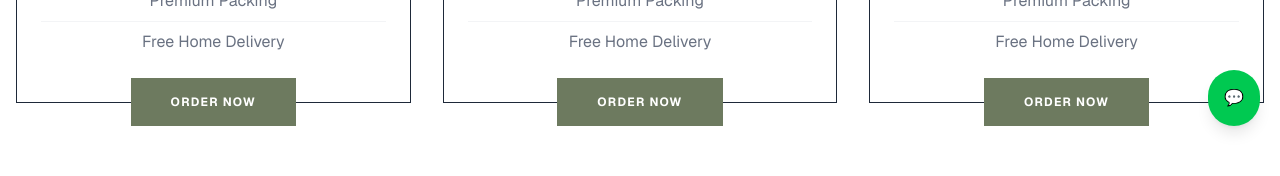
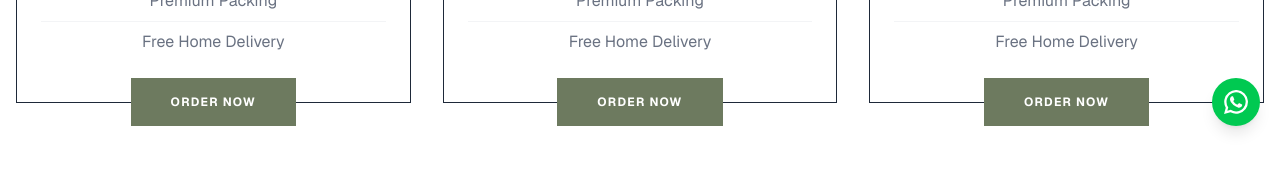
Before and after one commit to fruitsonline/fruitsonline.github.io, a Next.js app: page /products in a window 1280 px wide. Shown: the part 654-830 px from the top of the page. Built offline with nearby package versions, Linux system fonts and the light colour scheme.

Commit message:
design change

```diff
--- a/app/components/Whatsappbutton.tsx
+++ b/app/components/Whatsappbutton.tsx
@@ -12,9 +12,14 @@ export default function WhatsAppButton() {
       href={whatsappUrl}
       target="_blank"
       rel="noopener noreferrer"
-      className="fixed bottom-5 right-5 z-50 bg-green-500 hover:bg-green-600 text-white p-4 rounded-full shadow-lg transition duration-300"
+      className="fixed bottom-5 right-5 z-50 bg-green-500 hover:bg-green-600 text-white p-3 rounded-full shadow-lg transition duration-300"
     >
-      💬
+      <svg xmlns="http://www.w3.org/2000/svg" width="24" height="24" viewBox="0 0 16 16.074" fill="white">
+        <g id="Group_63773" data-name="Group 63773" transform="translate(-426.525 -322.416)">
+            <path id="Path_12957" d="M537.461 442.133a2.6 2.6 0 0 0 .792.121 3.292 3.292 0 0 0 .491-.039 2.106 2.106 0 0 0 1.41-1 1.658 1.658 0 0 0 .1-1.026.694.694 0 0 0-.316-.22l-.105-.052c-.138-.069-1.153-.57-1.349-.642a.417.417 0 0 0-.573.141c-.119.179-.469.594-.611.756-.063.072-.114.11-.289.022-.035-.017-.079-.036-.135-.061a4.916 4.916 0 0 1-1.414-.894 5.756 5.756 0 0 1-1.066-1.328c-.069-.119-.031-.164.068-.263.063-.062.133-.148.2-.231l.1-.118a1.215 1.215 0 0 0 .184-.294l.027-.055a.471.471 0 0 0-.016-.443c-.031-.062-.227-.539-.384-.922l-.216-.524c-.156-.375-.341-.406-.5-.4h-.038c-.125-.006-.269-.007-.381-.007a.826.826 0 0 0-.6.281l-.037.04a2.29 2.29 0 0 0-.677 1.668 3.843 3.843 0 0 0 .821 2.091l.032.045a8.577 8.577 0 0 0 3.356 2.945 11.314 11.314 0 0 0 1.126.409z" data-name="Path 12957" transform="translate(-101.636 -108.015)"></path>
+            <path id="Path_12958" d="M440.2 324.745a7.945 7.945 0 0 0-12.526 9.544l-1.15 4.2 4.3-1.127a7.946 7.946 0 0 0 9.379-12.617zm-5.622 12.015a6.386 6.386 0 0 1-3.255-.891l-.278-.165-2.32.609.619-2.261-.181-.288a6.4 6.4 0 1 1 5.418 3v.113z" data-name="Path 12958"></path>
+        </g>
+    </svg>
     </a>
   )
 }
```
